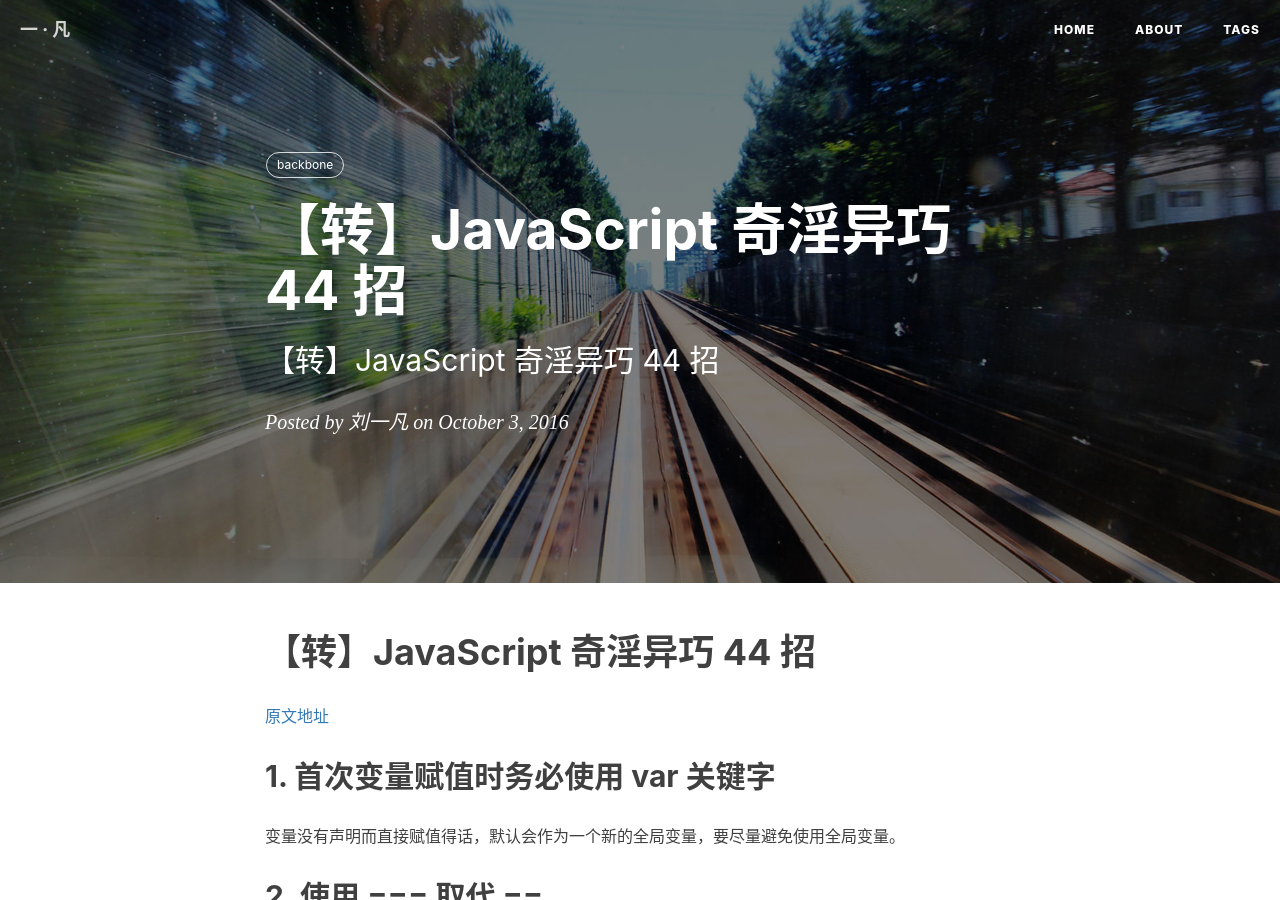
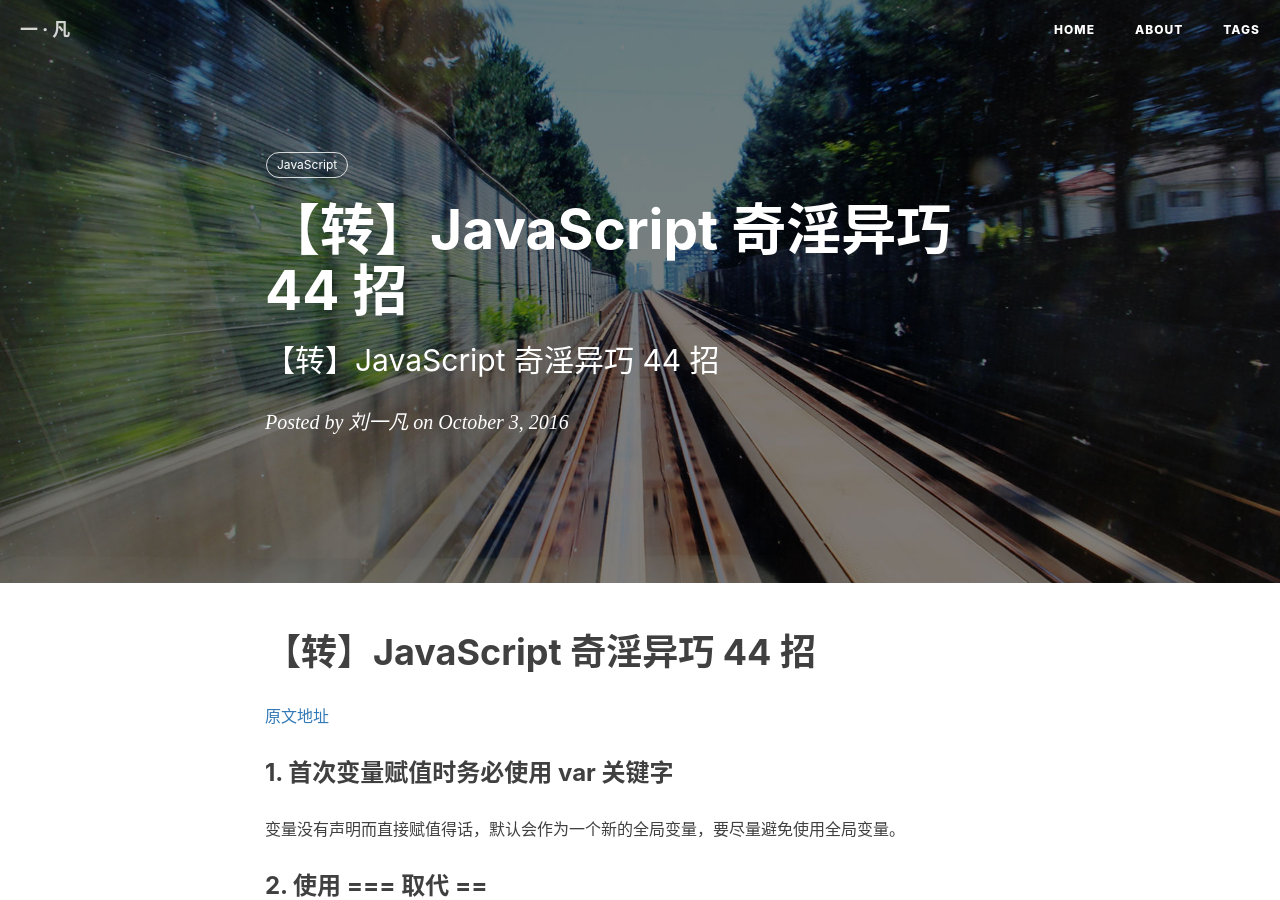
Before and after one commit to CherishLyf/CherishLyf.github.io, a Jekyll site: the page built from _posts/2016-10-03-javascript.markdown, in a window 1280 px wide and 900 px high. Built offline with Jekyll 4.4.1, drawn with Linux system fonts in a browser that asks for light colours; nearby versions of some CDN libraries; comment, search, counter and statistics services are not loaded.

Commit message:
新文章

````diff
--- a/_posts/2016-10-03-javascript.markdown
+++ b/_posts/2016-10-03-javascript.markdown
@@ -5,18 +5,18 @@ subtitle:   "【转】JavaScript 奇淫异巧 44 招"
 author:     "刘一凡"
 header-img: "img/post-bg-2015.jpg"
 tags:
-    - backbone
+    - JavaScript
 ---
 
 # 【转】JavaScript 奇淫异巧 44 招
 
 [原文地址](http://forums.fami2u.com/t/javascript-44/77/1)
 
-## 1. 首次变量赋值时务必使用 var 关键字
+### 1. 首次变量赋值时务必使用 var 关键字
 
 变量没有声明而直接赋值得话，默认会作为一个新的全局变量，要尽量避免使用全局变量。
 
-## 2. 使用 === 取代 ==
+### 2. 使用 === 取代 ==
 
 ==和!=操作符会在需要的情况下自动转换数据类型。但===和!==不会，它们会同时比较值和数据类型，这也使得它们要比==和!=快。
 
@@ -31,11 +31,11 @@ tags:
  '' === false  // is false
 ```
 
-## 3. undefined、null、0、false、NaN、空字符串的逻辑结果均为 false
+### 3. undefined、null、0、false、NaN、空字符串的逻辑结果均为 false
 
-## 4. 行尾使用分号
+### 4. 行尾使用分号
 
-## 5. 使用对象构造器
+### 5. 使用对象构造器
 
 ```
 function Person(firstName, lastName) {
@@ -46,7 +46,7 @@ function Person(firstName, lastName) {
 var Saad = new Person('Saad', 'Mousliki')
 ```
 
-## 6. 小心使用 typeof、instanceof 和 contructor
+### 6. 小心使用 typeof、instanceof 和 contructor
 
 - typeof: JavaScript 一元操作符，用于以字符串的形式返回字面量的原始类型，注意，typeOf null 也会返回 object，大多数的对象类型（Array，时间 Date等）也会返回 object
 - contructor: 内部原型属性，可以通过代码重写
@@ -59,7 +59,7 @@ arr instanceof Array ;    // true
 arr.constructor();  // []
 ```
 
-## 7. 使用自调函数
+### 7. 使用自调函数
 
 函数在创建之后直接执行， 通常称为自调用匿名函数
 
@@ -74,7 +74,7 @@ arr.constructor();  // []
 })(10, 20)
 ```
 
-## 8. 从数组中随机获取成员
+### 8. 从数组中随机获取成员
 
 ```
 var item = [12, 548, 'a', 2, 5478, 'foo', 8852, 'Doe', 2145, 119];
@@ -82,7 +82,7 @@ var item = [12, 548, 'a', 2, 5478, 'foo', 8852, 'Doe', 2145, 119];
 var randomItem = items[Math.floor(Math.random() * items.length)]
 ```
 
-## 9. 获取制定范围内的随机数
+### 9. 获取制定范围内的随机数
 
 这个功能在生成测试用的假数据时特别有用，比如介于指定范围内的工资数
 
@@ -90,7 +90,7 @@ var randomItem = items[Math.floor(Math.random() * items.length)]
 var x = Math.floor(Math.random() * (max - min + 1)) + min
 ```
 
-## 10. 生成从 0 到指定值的数字数组
+### 10. 生成从 0 到指定值的数字数组
 
 ```
 var numbersArray = [],
````
